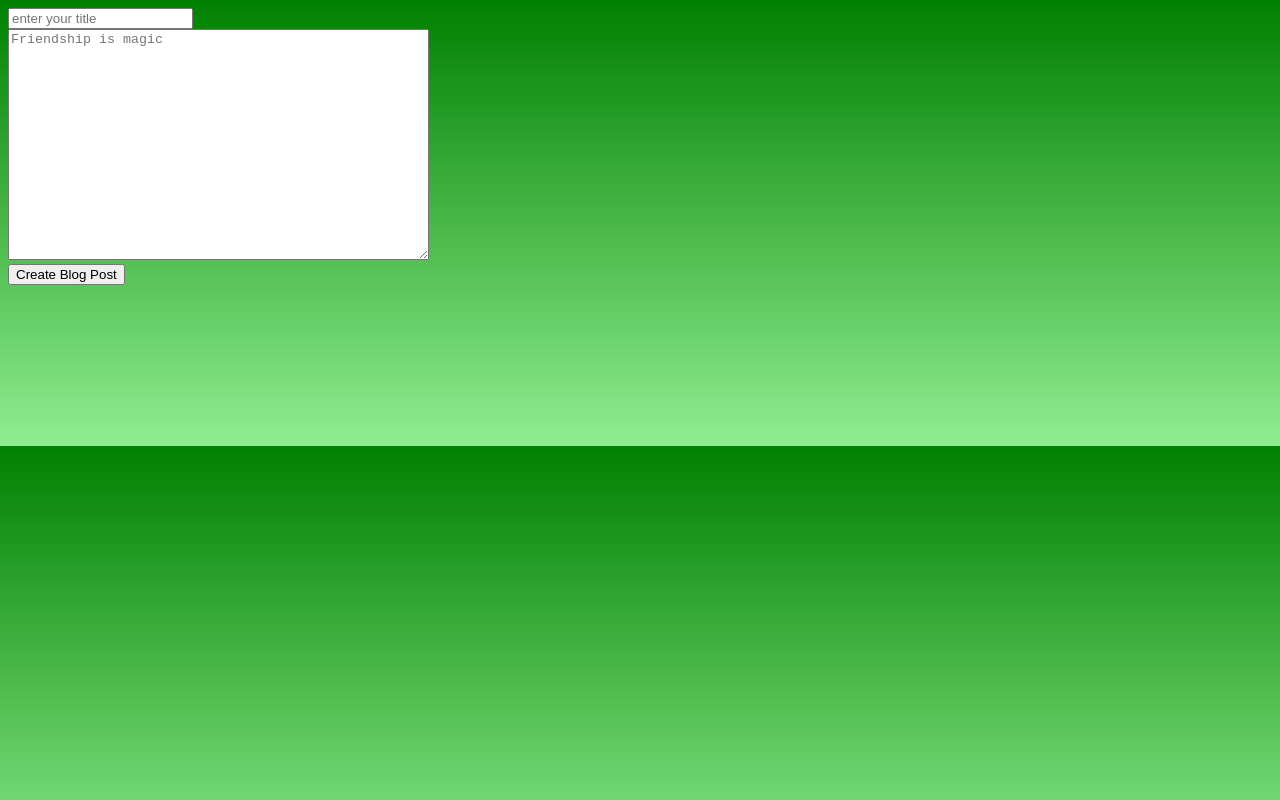
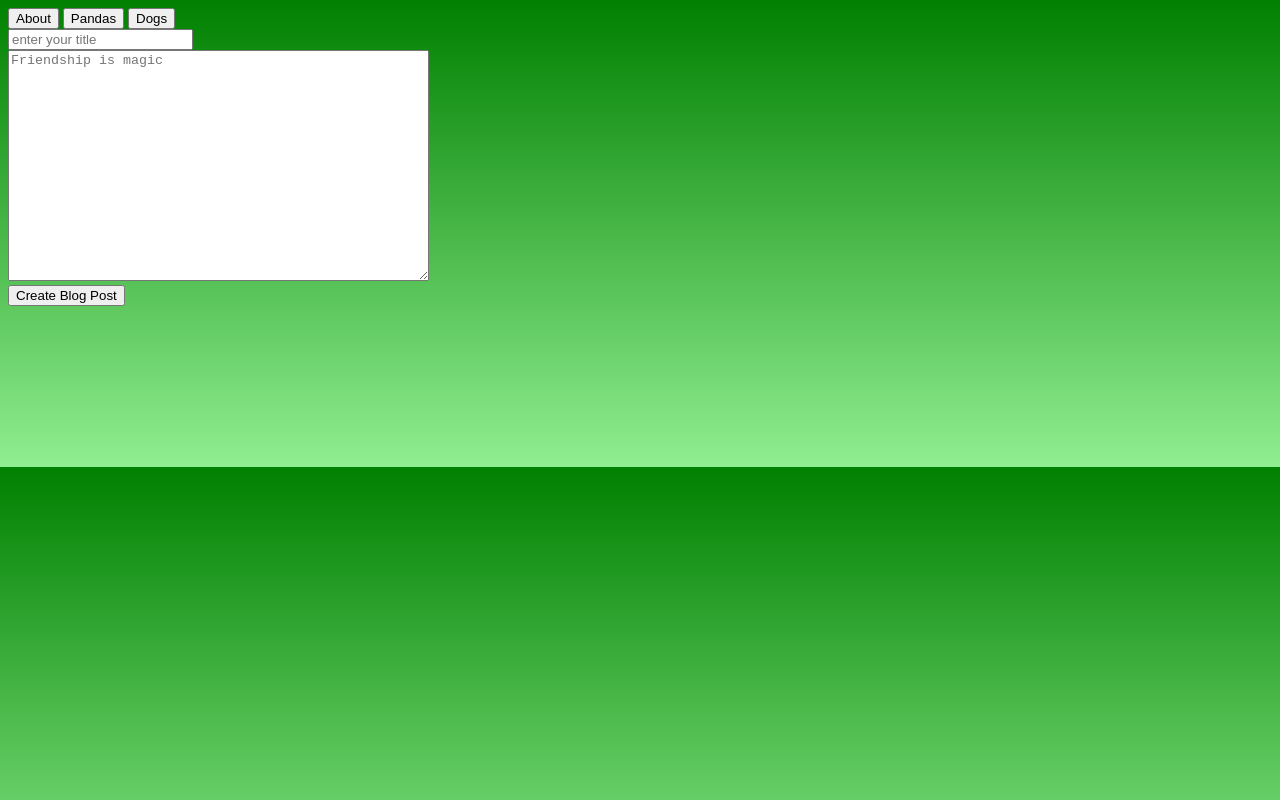
Before and after one commit to DavidWei95036593/Simple-Blog, a plain HTML site: page index.html in a window 1280 px wide. Drawn offline with Linux system fonts and the light colour scheme.

Commit message:
create three buttons with three sections

```diff
--- a/index.html
+++ b/index.html
@@ -5,6 +5,19 @@
   <title>Simple Blog</title>
 </head>
 <body>
+	<button class="about">About</button>
+	<button class="pandas">Pandas</button>
+	<button class="dogs">Dogs</button>
+<section class="about">
+
+</section>
+
+<section class="pandas">
+</section>
+
+<section class="dogs">
+</section>
+
 <input id="maintitle" type="text" placeholder="enter your title"><br>
 <textarea id="textarea" rows="15" cols ="50" placeholder="Friendship is magic"></textarea><br>
 <button id="createblog">Create Blog Post</button><br>
--- a/style.css
+++ b/style.css
@@ -14,3 +14,9 @@
 html{
   background:-webkit-linear-gradient(green,lightgreen);
 }
+.hidden{
+	display:none;
+}
+unhide{
+	display:block;
+}
```
